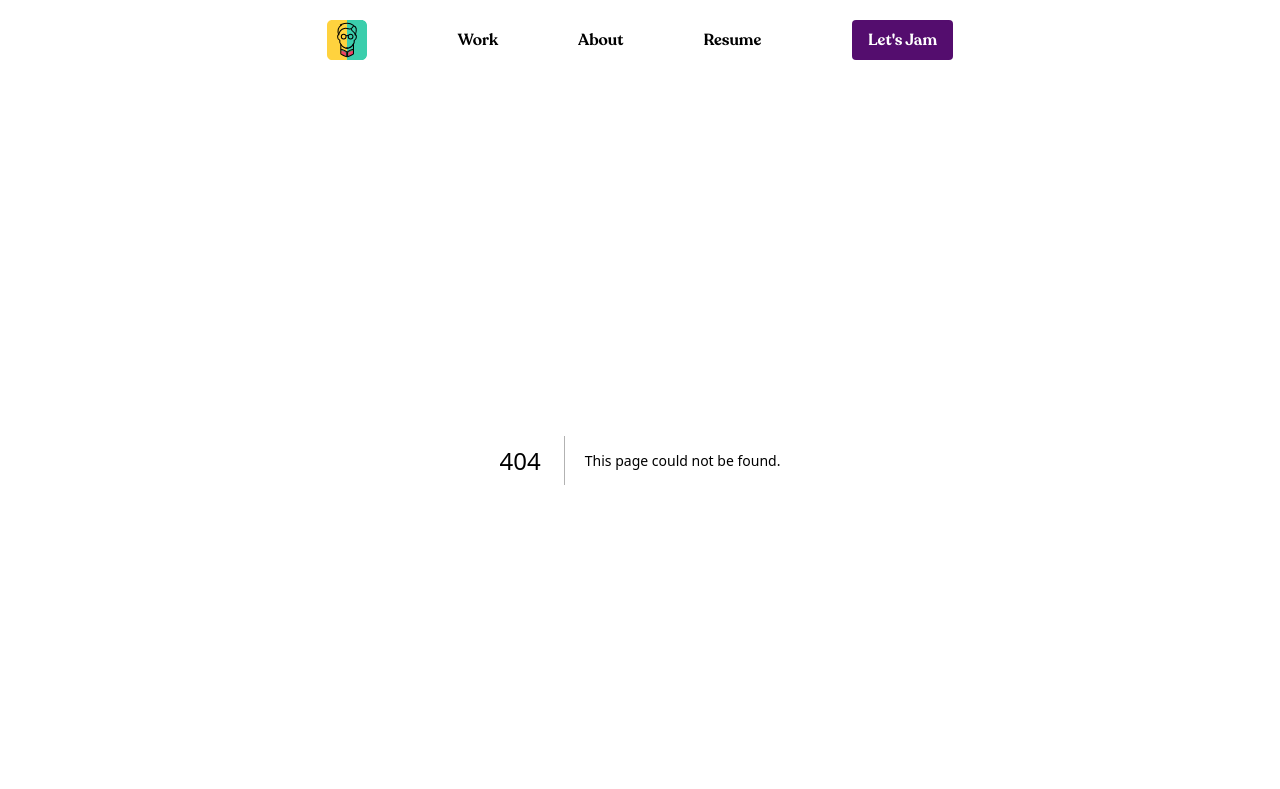
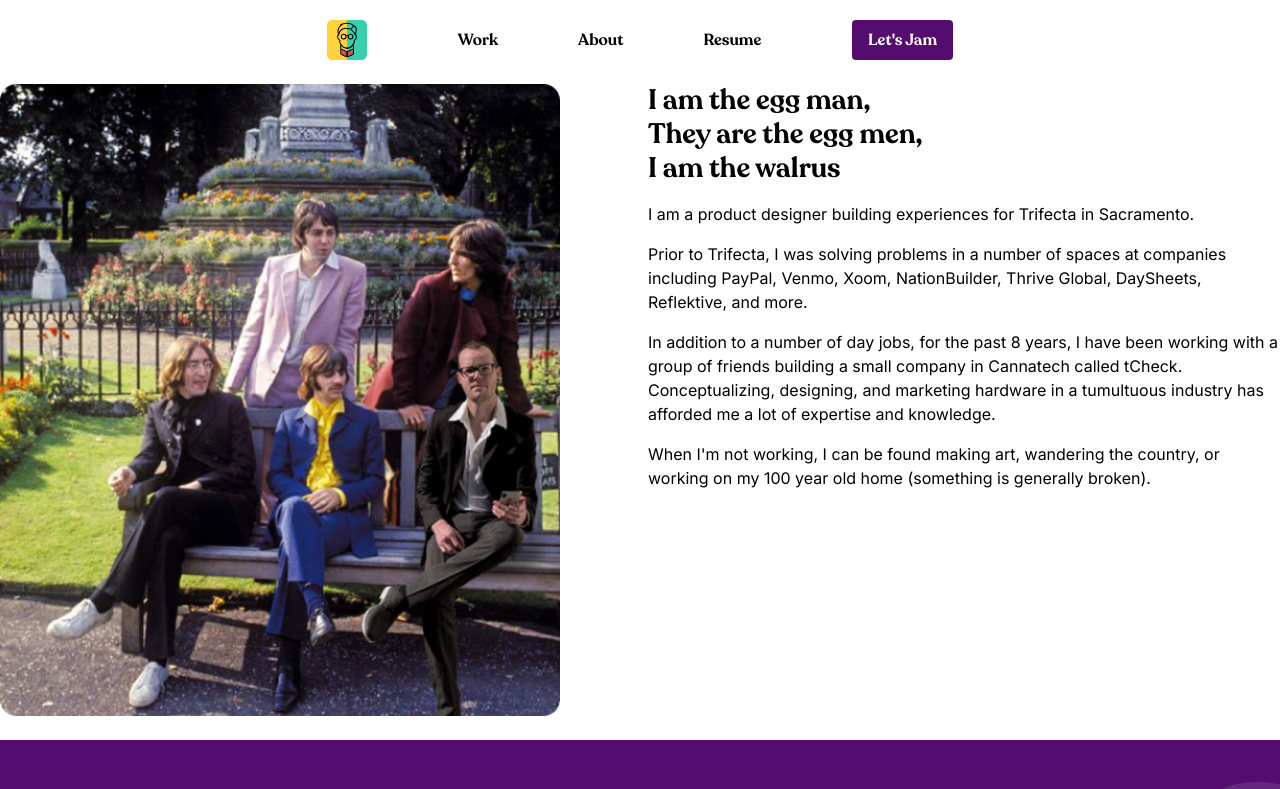
Before and after one commit to kevincward/the5thbeatle-2023, a Next.js app: page /about in a window 1280 px wide. Before the commit this address had no page. Shown: the top 789 px of the page. Built offline with nearby package versions, Linux system fonts and the light colour scheme.

Commit message:
added about page

```diff
--- /dev/null
+++ b/pages/about.js
@@ -0,0 +1,49 @@
+import Image from 'next/image';
+
+export default function About() {
+    return (
+        <div className='container px-3 py-6 lg:px-0'>
+            <div className='grid grid-cols-1 gap-4 lg:grid-cols-2'>
+                <div>
+                    <Image
+                        src='/images/about-image.jpg'
+                        alt='about Kevin Ward'
+                        width={560}
+                        height={861}
+                    />
+                </div>
+                <div>
+                    <h1 className='mb-4 font-recoleta text-[1.75rem] font-semibold leading-[2.125rem]'>
+                        I am the egg man,
+                        <br />
+                        They are the egg men,
+                        <br />I am the walrus
+                    </h1>
+                    <p className='mb-4'>
+                        I am a product designer building experiences for
+                        Trifecta in Sacramento.
+                    </p>
+                    <p className='mb-4'>
+                        Prior to Trifecta, I was solving problems in a number of
+                        spaces at companies including PayPal, Venmo, Xoom,
+                        NationBuilder, Thrive Global, DaySheets, Reflektive, and
+                        more.
+                    </p>
+                    <p className='mb-4'>
+                        In addition to a number of day jobs, for the past 8
+                        years, I have been working with a group of friends
+                        building a small company in Cannatech called tCheck.
+                        Conceptualizing, designing, and marketing hardware in a
+                        tumultuous industry has afforded me a lot of expertise
+                        and knowledge.
+                    </p>
+                    <p className='mb-4'>
+                        When I&apos;m not working, I can be found making art,
+                        wandering the country, or working on my 100 year old
+                        home (something is generally broken).
+                    </p>
+                </div>
+            </div>
+        </div>
+    );
+}
```
Also changed, not shown: public/images/about-image.jpg (added).
